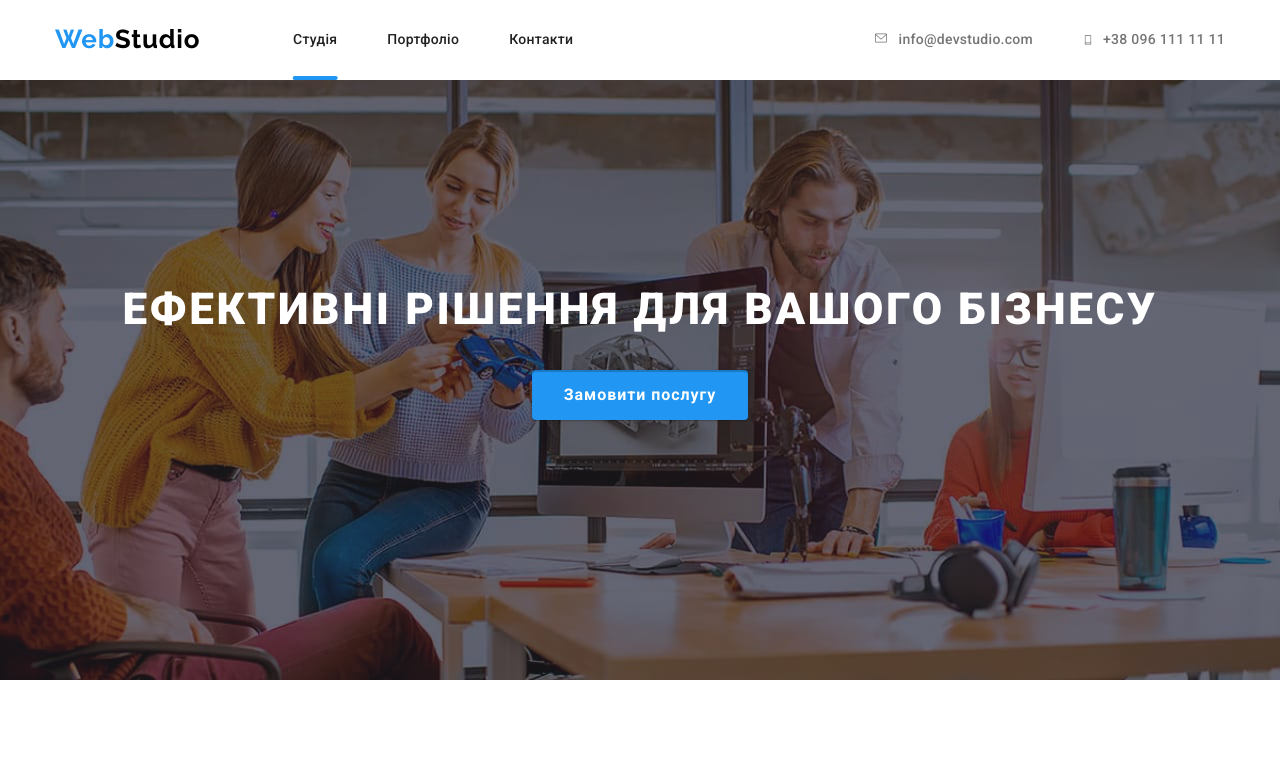
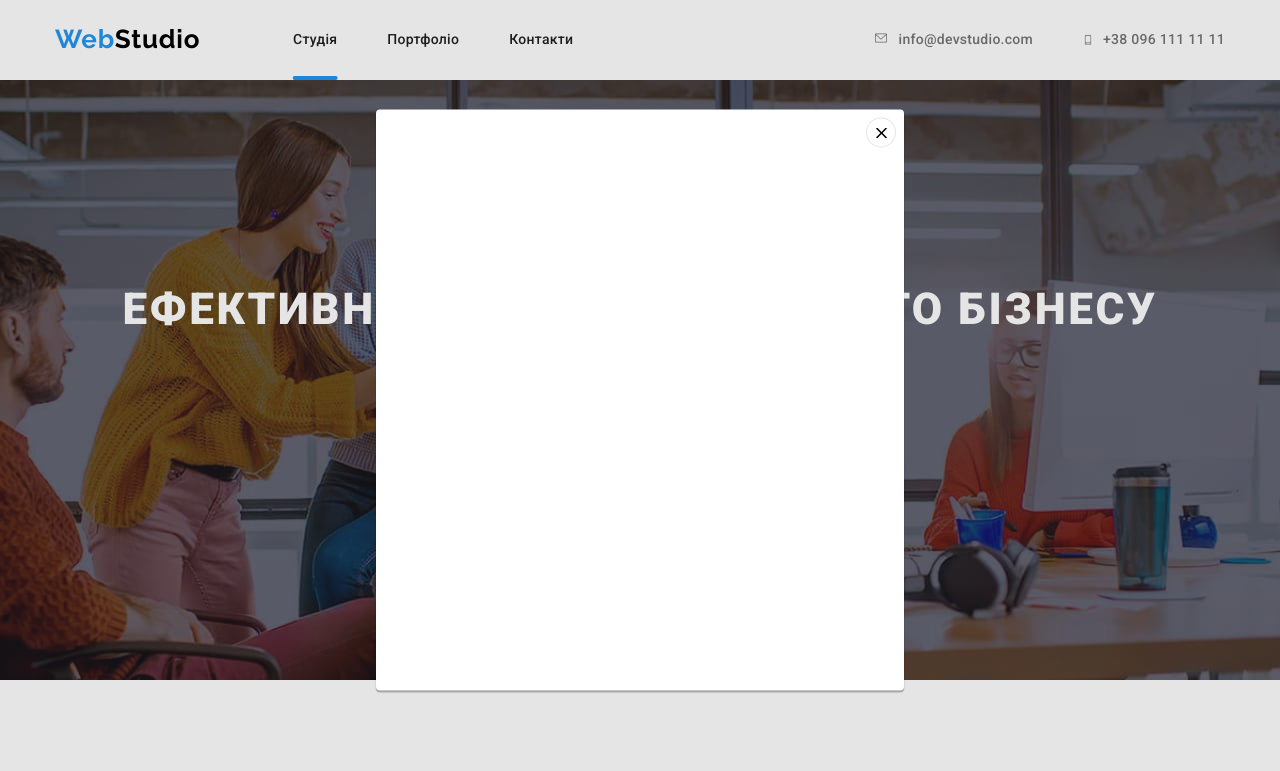
Before and after one commit to tim-mate/web-studio-site, a plain HTML site: page index.html in a window 1280 px wide. Both pictures are taken after a click on the button "Замовити послугу". Shown: the top 771 px of the page. Drawn offline with nearby package versions, Linux system fonts and the light colour scheme.

Commit message:
feat(hero): add modal window

```diff
--- a/css/styles.css
+++ b/css/styles.css
@@ -106,7 +106,7 @@ button {
 }
 
 .nav-list-item {
-   position: relative;
+    position: relative;
 }
 
 .nav-list-item:not(:last-child) {
@@ -118,13 +118,13 @@ button {
 
 }
 
-.current.nav-list-item::after {
+.is-current.nav-list-item::after {
     content: '';
     position: absolute;
+    transform: translate(-100%, 44px);
+
     width: 100%;
     height: 4px;
-
-    transform: translate(-100%, 44px);
 
     background-color: var(--accent-text-color);
     border-radius: 2px;
@@ -320,6 +320,67 @@ button {
   .hero-btn:focus {
     box-shadow: inset 0px 2px 1px 0px rgba(0, 0, 0, 0.20), 0px 1px 1px 0px rgba(0, 0, 0, 0.14), 0px 1px 3px 0px rgba(0, 0, 0, 0.12);
  }
+
+
+/* Modal window */
+.backdrop {
+    position: fixed;
+    top: 0;
+    left: 0;
+
+    width: 100%;
+    height: 100%;
+
+    background-color: rgba(0, 0, 0, 0.1);
+    opacity: 1;
+
+    transition: opacity 250ms var(--timing-function);
+}
+
+.backdrop.is-hidden {
+    opacity: 0;
+    pointer-events: none;
+}
+
+.backdrop.is-hidden .modal {
+    transform: translate(-50%, -50%) scale(0.9);
+}
+
+.modal {
+    position: absolute;
+    top: 50%;
+    left: 50%;
+    transform: translate(-50%, -50%) scale(1);
+
+    width: 528px;
+    height: 581px;
+
+    background-color: var(--header-background-color);
+    border-radius: 4px;
+    box-shadow: 0px 2px 1px 0px rgba(0, 0, 0, 0.20), 0px 1px 1px 0px rgba(0, 0, 0, 0.14), 0px 1px 3px 0px rgba(0, 0, 0, 0.12);
+
+    transition: transform 250ms var(--timing-function);
+}
+
+.modal-btn {
+    position: absolute;
+    top: 0;
+    right: 0;
+
+    width: 30px;
+    height: 30px;
+    margin-top: 8px;
+    margin-right: 8px;
+
+    border-radius: 50%;
+    border: 1px solid rgba(0, 0, 0, 0.1);
+    background-image: url(../images/close-icon.svg);
+    background-repeat: no-repeat;
+    background-position: center;
+    background-size: 11px;
+    background-color: var(--header-background-color);
+}
+
 
 /* Features */
 .features {
--- a/index.html
+++ b/index.html
@@ -25,7 +25,7 @@
 
                     <nav>
                         <ul class="nav-list">
-                            <li class="nav-list-item current"><a href="./index.html" class="nav active">Студія</a></li>
+                            <li class="nav-list-item is-current"><a href="./index.html" class="nav active">Студія</a></li>
                             <li class="nav-list-item"><a href="./portfolio.html" class="nav active">Портфоліо</a></li>
                             <li class="nav-list-item"><a href="" class="nav active">Контакти</a></li>
                         </ul>
@@ -59,7 +59,7 @@
         <section class="hero">
             <div class="container hero-container">
                 <h1 class="hero-title">Ефективні рішення для вашого бізнесу</h1>
-                <button type="button" class="hero-btn">Замовити послугу</button>
+                <button type="button" class="hero-btn" data-modal-open>Замовити послугу</button>
             </div>
          </section>
 
@@ -354,5 +354,12 @@
             </div>
         </div>
     </footer>
+
+    <div class="backdrop is-hidden" data-modal>
+        <div class="modal">
+            <button class="modal-btn" data-modal-close></button>
+        </div>
+    </div>
+    <script src="./js/modal.js"></script>
 </body>
 </html>
--- /dev/null
+++ b/js/modal.js
@@ -0,0 +1,14 @@
+(() => {
+  const refs = {
+    openModalBtn: document.querySelector("[data-modal-open]"),
+    closeModalBtn: document.querySelector("[data-modal-close]"),
+    modal: document.querySelector("[data-modal]"),
+  };
+
+  refs.openModalBtn.addEventListener("click", toggleModal);
+  refs.closeModalBtn.addEventListener("click", toggleModal);
+
+  function toggleModal() {
+    refs.modal.classList.toggle("is-hidden");
+  }
+})();
```
Also changed, not shown: portfolio.html (+1 -1 lines), images/close-icon.svg (added).
